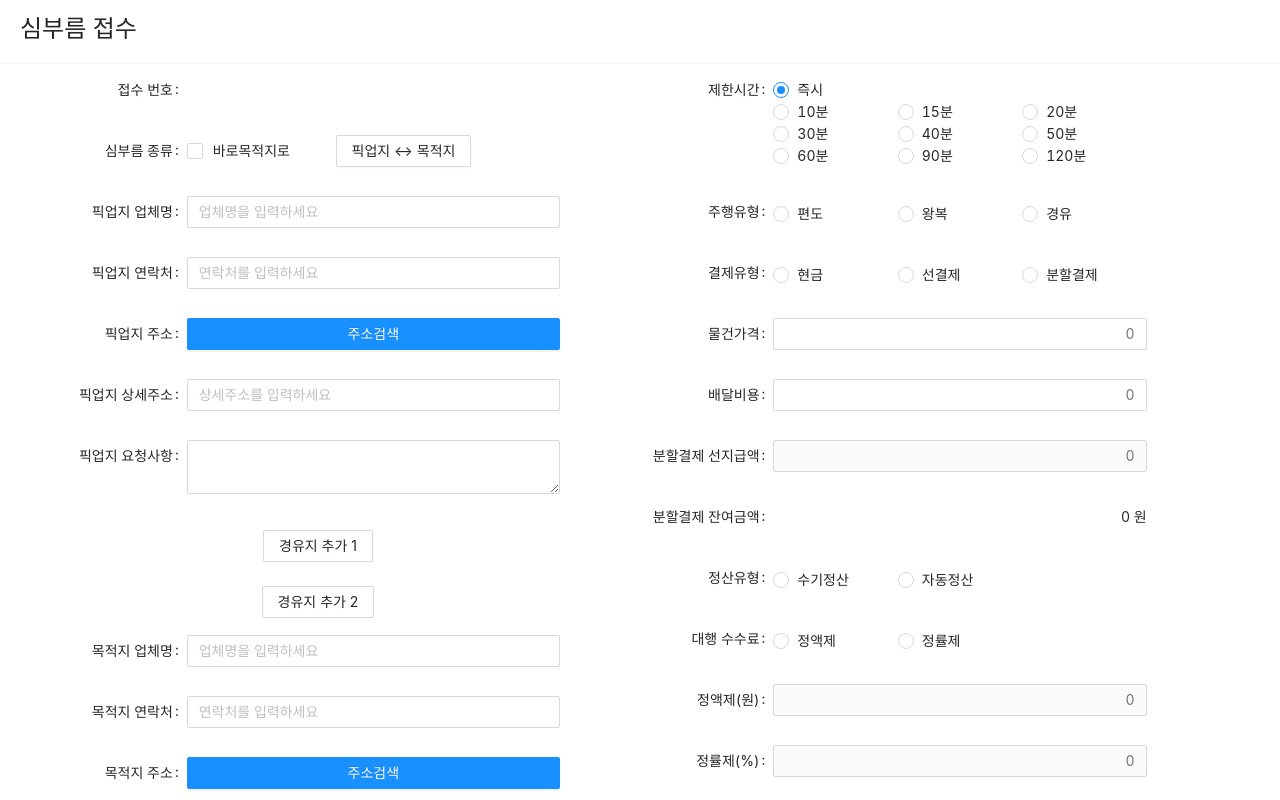
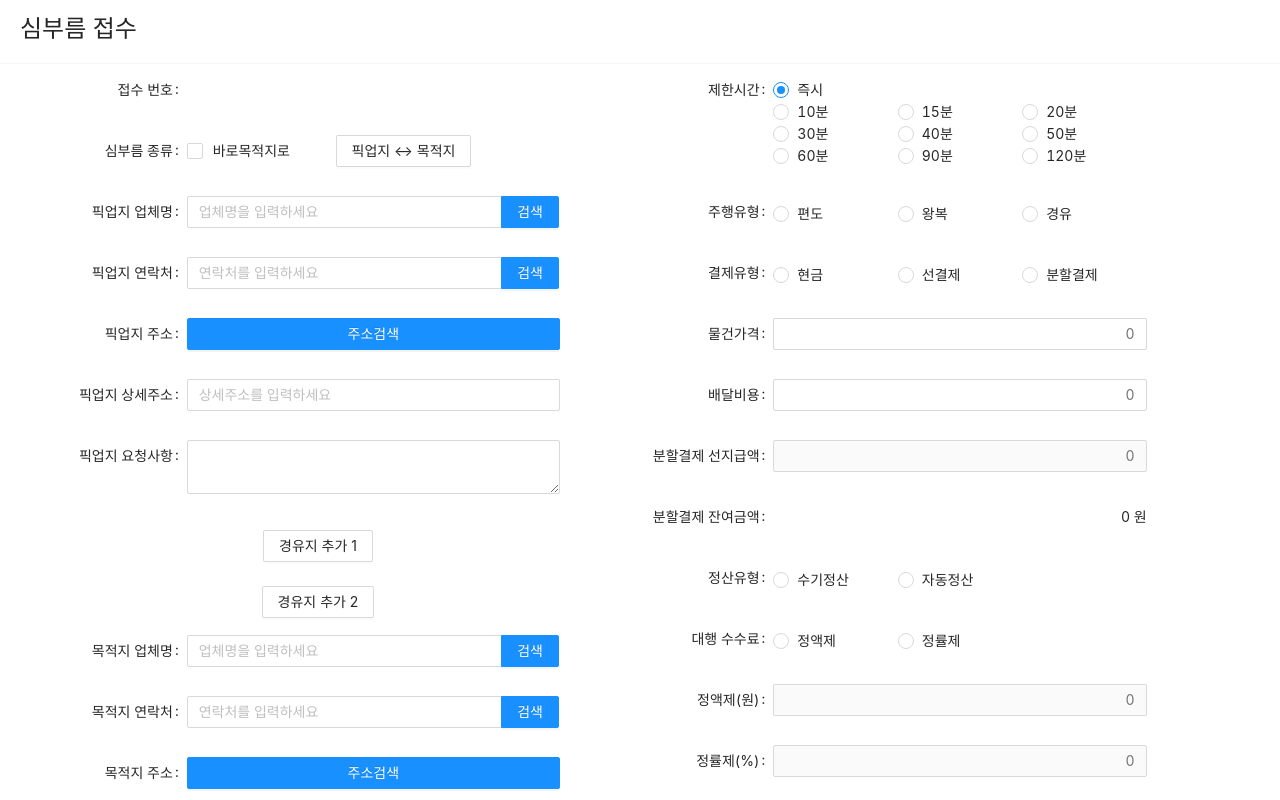
Before and after one commit to NaYeowon/roadvoy-quick, a React (Create React App) app: page /Popup in a window 1280 px wide. Shown: the top 800 px of the page. Built offline with nearby package versions, Linux system fonts and the light colour scheme.

Commit message:
수수료부분 useEffect

```diff
--- a/src/components/Popup/Popup.tsx
+++ b/src/components/Popup/Popup.tsx
@@ -26,6 +26,7 @@ import AddressAPIService from "src/util/kakao";
 import DistanceHelper from "src/helpers/DistanceHelper";
 import { costFormat, getCellNoFormat } from "src/util/FormatUtil";
 import { CallDetailShopTitle } from "../CallList";
+import ErrandAddressType from "src/helpers/ErrandAddressType";
 
 interface Props {
   callInfo: CallInfo | undefined;
@@ -257,6 +258,16 @@ const Popup = (props: Props) => {
     setAcDestMemo(acOriginMemo);
   };
 
+  // const handleSearchAddressByCompanyName = async (acQuery: string, rrandAddressType:ErrandAddressType) => {
+  //   const astErrandCompany: CallInfo[] = await ErrandAPIService.getCompanyListByName(acQuery)
+  //   if(astErrandCompany && astErrandCompany.length > 0) {
+  //     if(astErrandCompany.length === 1) {
+  //       // 1 개인 경우 바로 집어넣는다
+
+  //     }
+  //   }
+  // }
+
   const handleClickCancelSelectDispatchRider = () => {
     setUcAllocType(ErrandAllocType.NORMAL), setStForceDispatchRider(null);
   };
@@ -320,29 +331,26 @@ const Popup = (props: Props) => {
     },[acOriginCellNo])
 
   // 정액제
-  const flatRateSystem = (e) => {
-    setUlErrandFeeAmount(parseInt(e.value))
+  useEffect(() => {
     if(ulErrandFeeAmount >= ulErrandCharge) {
-      alert('금액이 배달비용 금액보다 클 수 없습니다.')
+      alert('배달비용 금액보다 클 수 없습니다.')
     }
-  }
+  }, [ulErrandFeeAmount])
+  // 정률제
+  useEffect(() => {
+    if(ucErrandFeeRate > 100) {
+      alert('100% 보다 클 수 없습니다.')
+    }
+  }, [ucErrandFeeRate])
+
+  // 타사 지급 수수료
+  useEffect(() => {
+    if(ulErrandDispatchAgencyFee >= ulErrandCharge) {
+      alert('배달비용 금액보다 클 수 없습니다.')
+    }
+  }, [ulErrandDispatchAgencyFee])
 
 
-  // 정률제
-  const fixedRateSystem = (e) => {
-    setUcErrandFeeRate(e.value)
-    if(ucErrandFeeRate >= 100) {
-      alert('100% 보다 클 수 없습니다.')
-    }
-  }
-
-  // 타사 지급 수수료
-  const dispatchAgencyFee = (e) => {
-    setUlErrandDispatchAgencyFee(parseInt(e.value))
-    if(ulErrandDispatchAgencyFee > ulErrandCharge) {
-      alert('타사 지급 수수료가 배달비용보다 클 수 없습니다.')
-    }
-  }
 return (
     <>
       <Row style={{ borderBottom: "1px solid #f5f5f5" }}>
@@ -379,8 +387,12 @@ return (
             </Form.Item>
 
             <Form.Item label="픽업지 업체명">
-              <Input
+              <Search
                 placeholder="업체명을 입력하세요"
+                enterButton="검색"
+                onSearch={(val) => {
+                  //handleSearchAddressByCompanyName(val, ErrandAddressType.ORIGIN)
+                }}
                 value={acOriginCompany}
                 name="acOriginCompany"
                 onChange={e => {
@@ -391,8 +403,9 @@ return (
             </Form.Item>
 
             <Form.Item label="픽업지 연락처">
-              <Input
+              <Search
                 placeholder="연락처를 입력하세요"
+                enterButton="검색"
                 value={acOriginCellNo}
                 name="acOriginCellNo"
                 onChange={e => {
@@ -470,8 +483,13 @@ return (
 
             </div>
             <Form.Item label="목적지 업체명">
-              <Input
+              <Search
                 placeholder="업체명을 입력하세요"
+                enterButton="검색"
+                onSearch={(val: string) => {
+
+                }}
+                tabIndex={2}
                 name="acDestCompany"
                 value={acDestCompany}
                 onChange={e => {
@@ -480,8 +498,9 @@ return (
               />
             </Form.Item>
             <Form.Item label="목적지 연락처">
-              <Input
+              <Search
                 placeholder="연락처를 입력하세요"
+                enterButton="검색"
                 name="acDestCellNo"
                 value={acDestCellNo}
                 onChange={e => {
@@ -721,10 +740,9 @@ return (
                 placeholder="0"
                 thousandSeparator={true}
                 name="ulErrandFeeAmount"
-                // onValueChange={(values: any) => {
-                //   setUlErrandFeeAmount(parseInt(values.value))
-                // }}
-                onValueChange={flatRateSystem}
+                onValueChange={(values: any) => {
+                  setUlErrandFeeAmount(parseInt(values.value))
+                }}
                 disabled={ucErrandFeeType !== ErrandFeeType.AMOUNT}
                 suffix=" 원"
               />
@@ -736,10 +754,9 @@ return (
                 placeholder="0"
                 thousandSeparator={true}
                 name="ucErrandFeeRate"
-                // onValueChange={(value: any) => {
-                //   setUcErrandFeeRate(parseInt(value.value))
-                // }}
-                onValueChange={fixedRateSystem}
+                onValueChange={(e) => {
+                  setUcErrandFeeRate(parseInt(e.value))
+                }}
                 disabled={ucErrandFeeType !== ErrandFeeType.RATE}
                 suffix=" %"
               />
@@ -759,10 +776,9 @@ return (
                 placeholder="0"
                 thousandSeparator={true}
                 name="ulErrandDispatchAgencyFee"
-                // onValueChange={(value: any) => {
-                //   setUlErrandDispatchAgencyFee(parseInt(value.value))
-                // }}
-                onValueChange={dispatchAgencyFee}
+                onValueChange={(e) => {
+                  setUlErrandDispatchAgencyFee(parseInt(e.value))
+                }}
                 suffix=" 원"
               />
             </Form.Item>
```
